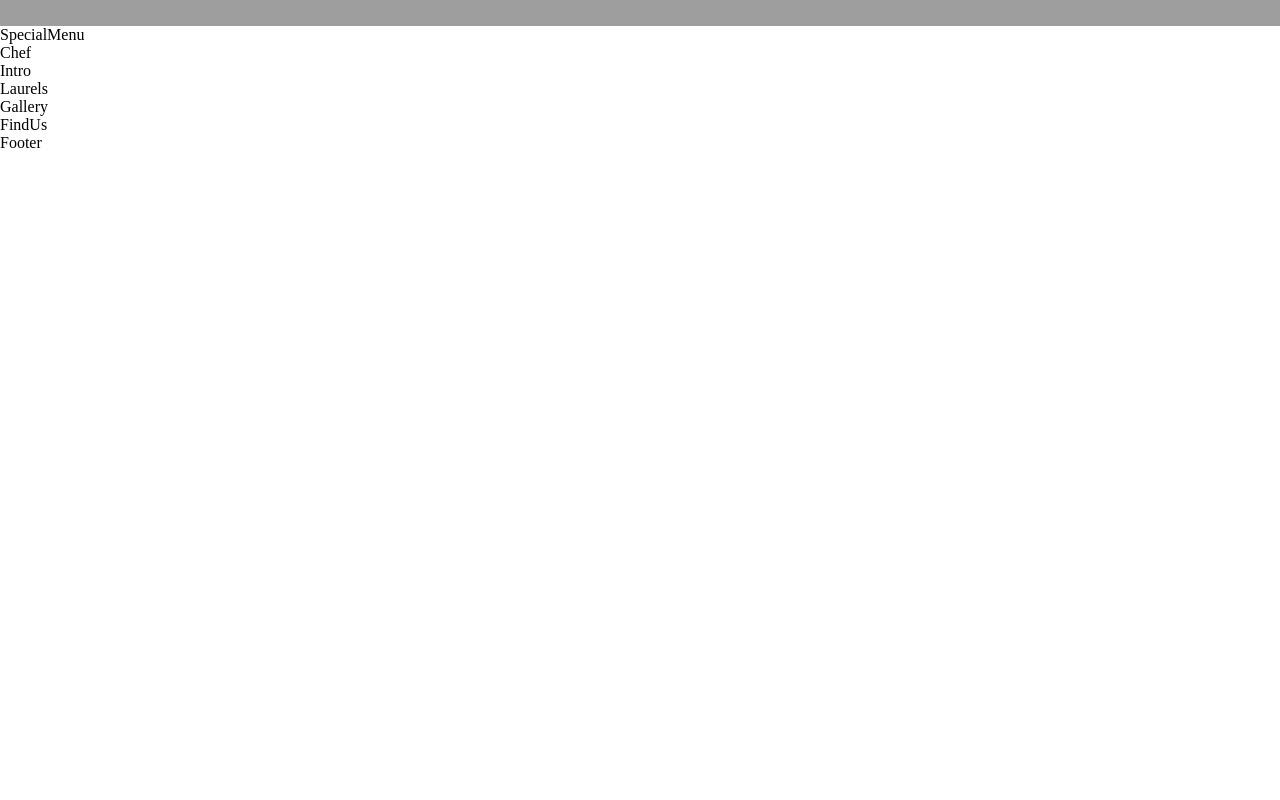
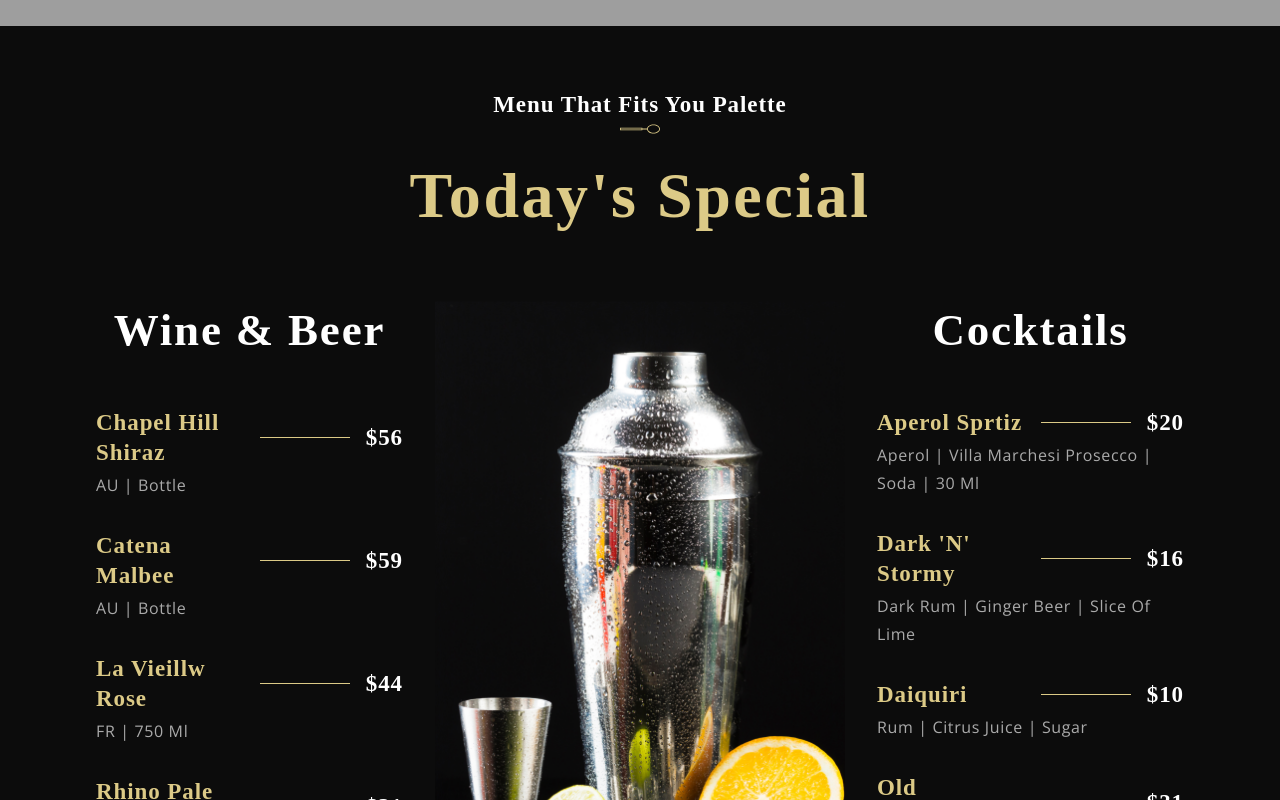
Before and after one commit to gio797/restaurant-app, a React (Vite) app: page / in a window 1280 px wide. Shown: the part 2200-3000 px from the top of the page. Before the commit the page ends 2352 px from the top, so only its background shows below. Built offline with nearby package versions, Linux system fonts and the light colour scheme; grey boxes are pictures that could not be loaded; a web font is replaced by a local one.

Commit message:
add menuitem and specialmenu components

```diff
--- a/src/components/Menuitem/MenuItem.css
+++ b/src/components/Menuitem/MenuItem.css
@@ -0,0 +1,34 @@
+.app__menuitem {
+  width: 100%;
+  margin: 1rem 0;
+  display: flex;
+  flex-direction: column;
+}
+
+.app__menuitem-head {
+  display: flex;
+  justify-content: space-between;
+  align-items: center;
+}
+
+.app__menuitem-dash {
+  width: 90px;
+  height: 1px;
+  background: var(--color-golden);
+  margin: 0 1rem;
+}
+
+.app__menuitem-sub {
+  width: 100%;
+  margin-top: 0.2rem;
+}
+
+.app__menuitem-name {
+  flex: 1;
+}
+
+/* .app__menuitem-price {
+  display: flex;
+  justify-content: flex-end;
+  align-items: flex-end;
+} */
--- a/src/components/Menuitem/MenuItem.jsx
+++ b/src/components/Menuitem/MenuItem.jsx
@@ -1,10 +1,25 @@
-import React from 'react';
+import React from "react";
 
-import './MenuItem.css';
+import "./MenuItem.css";
 
-const MenuItem = () => (
-  <div>
-    MenuItem
+const MenuItem = ({ title, price, tags }) => (
+  <div className="app__menuitem">
+    <div className="app__menuitem-head">
+      <div className="app__menuitem-name">
+        <p className="p__cormorant" style={{ color: "#DCCA87" }}>
+          {title}
+        </p>
+      </div>
+
+      <div className="app__menuitem-dash" />
+
+      <p className="p__cormorant">{price}</p>
+    </div>
+    <div className="app__menuitem-sub">
+      <p className="p__opensans" style={{ color: "#AAA" }}>
+        {tags}
+      </p>
+    </div>
   </div>
 );
 
--- a/src/container/Menu/SpecialMenu.css
+++ b/src/container/Menu/SpecialMenu.css
@@ -0,0 +1,84 @@
+.app__specialMenu {
+  flex-direction: column;
+  background-color: var(--color-black);
+}
+
+.app__specialMenu-title {
+  margin-bottom: 2rem;
+  text-align: center;
+}
+
+.app__specialMenu-menu {
+  width: 100%;
+  margin: 2rem 0;
+  display: flex;
+  justify-content: center;
+  align-items: flex-start;
+  flex-direction: row;
+}
+
+.app__specialMenu-menu_heading {
+  font-family: var(--font-base);
+  font-weight: 600;
+  font-size: 45px;
+  line-height: 58.5px;
+  letter-spacing: 0.04em;
+  color: var(--color-white);
+  text-align: center;
+}
+
+.app__specialMenu-menu_wine,
+.app__specialMenu-menu_cocktails {
+  flex-direction: 1;
+  width: 100%;
+  flex-direction: column;
+}
+
+.app__specialMenu-menu_img {
+  min-width: 410px;
+  margin: 0 2rem;
+}
+
+.app__specialMenu-menu_img img {
+  width: 100%;
+  height: auto;
+}
+
+.app__specialMenu-menu_items {
+  display: flex;
+  flex-direction: column;
+  margin: 2rem 0;
+  width: 100%;
+}
+
+@media screen and(max-width: 2000px) {
+  .app__specialMenu-menu_img {
+    width: 650px;
+  }
+  .app__specialMenu-menu_img img {
+    height: 920px;
+  }
+}
+
+@media screen and (max-width: 1150px) {
+  .app__specialMenu-menu {
+    flex-direction: column;
+    align-items: center;
+    width: 100%;
+  }
+
+  .app__specialMenu-menu_img {
+    margin: 3rem 0;
+  }
+}
+
+@media screen and(max-width: 650px) {
+  .app__specialMenu-menu_img {
+    width: 100%;
+  }
+
+  .app__specialMenu-menu_heading {
+    font-size: 35px;
+    line-height: 48.5px;
+  }
+}
--- a/src/container/Menu/SpecialMenu.jsx
+++ b/src/container/Menu/SpecialMenu.jsx
@@ -1,10 +1,52 @@
-import React from 'react';
-
-import './SpecialMenu.css';
+import React from "react";
+import { images, data } from "../../constants";
+import { SubHeading, MenuItem } from "../../components";
+import "./SpecialMenu.css";
 
 const SpecialMenu = () => (
-  <div>
-    SpecialMenu
+  <div className="app__specialMenu flex__center section__padding" id="menu">
+    <div className="app__specialMenu-title">
+      <SubHeading title="Menu that fits you palette" />
+      <h1 className="headtext__cormorant">Today's Special</h1>
+    </div>
+
+    <div className="app__specialMenu-menu">
+      <div className="app__specialMenu-menu_wine flex-center">
+        <p className="app__specialMenu-menu_heading">Wine & Beer</p>
+        <div className="app__specialMenu-menu_items">
+          {data.wines.map((wine, index) => (
+            <MenuItem
+              key={wine.title + index}
+              title={wine.title}
+              price={wine.price}
+              tags={wine.tags}
+            />
+          ))}
+        </div>
+      </div>
+
+      <div className="app__specialMenu-menu_img">
+        <img src={images.menu} alt="menu" />
+      </div>
+
+      <div className="app__specialMenu-menu_cocktails flex-center">
+        <p className="app__specialMenu-menu_heading">Cocktails</p>
+        <div className="app__specialMenu-menu_items">
+          {data.cocktails.map((cocktail, index) => (
+            <MenuItem
+              key={cocktail.title + index}
+              title={cocktail.title}
+              price={cocktail.price}
+              tags={cocktail.tags}
+            />
+          ))}
+        </div>
+      </div>
+    </div>
+
+    <div style={{ marginTop: "15px" }}>
+      <button className="custom__button">View More</button>
+    </div>
   </div>
 );
 
```
